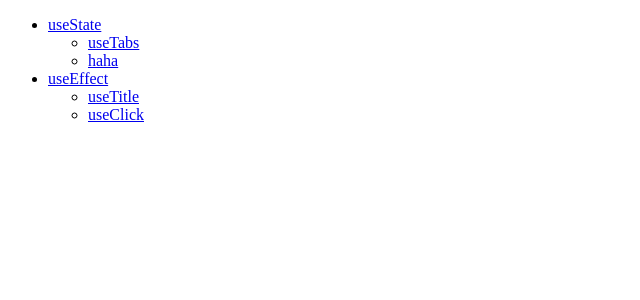
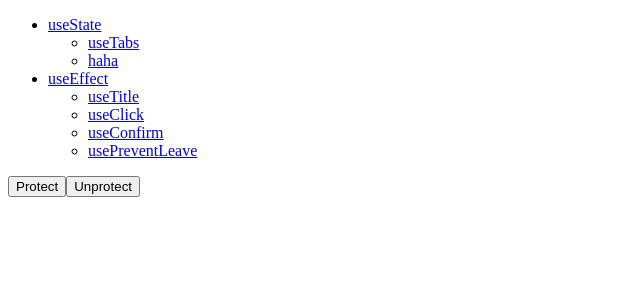
Before and after one commit to ddock4you/practice-react-hook, a React (Create React App) app: page /use_prevent_leave in a window 1280 px wide. Shown: the top 300 px of the page, without its empty margins (0-640 px from the left). Built offline with nearby package versions, Linux system fonts and the light colour scheme.

Commit message:
UsePreventLeave 추가

```diff
--- a/src/App.js
+++ b/src/App.js
@@ -6,6 +6,8 @@ import UseTabHook from "./components/UseStateJs/UseTabsHook";
 import UseEffectHook from "./components/UseEffectJs/UseEffectHook";
 import UseTitleHook from "./components/UseEffectJs/UseTitleHook";
 import UseClickHook from "./components/UseEffectJs/UseClickHook";
+import UseConfirmHook from "./components/UseEffectJs/UseConfirmHook";
+import UsePreventLeaveHook from "./components/UseEffectJs/UsePreventLeaveHook";
 
 const App = () => {
     return (
@@ -17,6 +19,12 @@ const App = () => {
                 <Route path="/use_effect" exact component={UseEffectHook} />
                 <Route path="/use_title" exact component={UseTitleHook} />
                 <Route path="/use_click" exact component={UseClickHook} />
+                <Route path="/use_confirm" exact component={UseConfirmHook} />
+                <Route
+                    path="/use_prevent_leave"
+                    exact
+                    component={UsePreventLeaveHook}
+                />
             </Switch>
         </Router>
     );
--- a/src/components/Header.js
+++ b/src/components/Header.js
@@ -25,6 +25,12 @@ const Header = () => {
                         <li>
                             <Link to="use_click">useClick</Link>
                         </li>
+                        <li>
+                            <Link to="use_confirm">useConfirm</Link>
+                        </li>
+                        <li>
+                            <Link to="use_prevent_leave">usePreventLeave</Link>
+                        </li>
                     </ul>
                 </li>
             </ul>
--- a/src/components/UseEffectJs/UseClickHook.js
+++ b/src/components/UseEffectJs/UseClickHook.js
@@ -6,11 +6,11 @@ const useClick = onClick => {
         if (element.current) {
             element.current.addEventListener("click", onClick);
         }
-        return () => {
-            if (element.current) {
-                element.current.removeEventListener("click", onClick);
-            }
-        };
+        // return () => {
+        //     if (element.current) {
+        //         element.current.removeEventListener("click", onClick);
+        //     }
+        // };
     });
     return element;
 };
--- /dev/null
+++ b/src/components/UseEffectJs/UseConfirmHook.js
@@ -0,0 +1,30 @@
+import React from "react";
+
+const useConfirm = (message = "", callback, rejection) => {
+    if (typeof callback !== "function") {
+        return;
+    }
+
+    const confirmAction = () => {
+        if (window.confirm(message)) {
+            callback();
+        } else {
+            rejection();
+        }
+    };
+    return confirmAction;
+};
+
+const UseConfirmHook = () => {
+    const deleteWorld = () => console.log("Deleting the world");
+    const abort = () => console.log("Aborted");
+    const confirmDelete = useConfirm("Are you sure?", deleteWorld, abort);
+
+    return (
+        <>
+            <button onClick={confirmDelete}>Delete the world</button>
+        </>
+    );
+};
+
+export default UseConfirmHook;
--- /dev/null
+++ b/src/components/UseEffectJs/UsePreventLeaveHook.js
@@ -0,0 +1,27 @@
+import React from "react";
+
+const usePreventleave = () => {
+    const listener = event => {
+        event.preventDefault();
+        event.returnValue = "";
+    };
+
+    const enablePrevent = () =>
+        window.addEventListener("beforeunload", listener);
+    const disablePrevent = () =>
+        window.removeEventListener("beforeunload", listener);
+    return { enablePrevent, disablePrevent };
+};
+
+const UsePreventLeaveHook = () => {
+    const { enablePrevent, disablePrevent } = usePreventleave();
+
+    return (
+        <>
+            <button onClick={enablePrevent}>Protect</button>
+            <button onClick={disablePrevent}>Unprotect</button>
+        </>
+    );
+};
+
+export default UsePreventLeaveHook;
```
